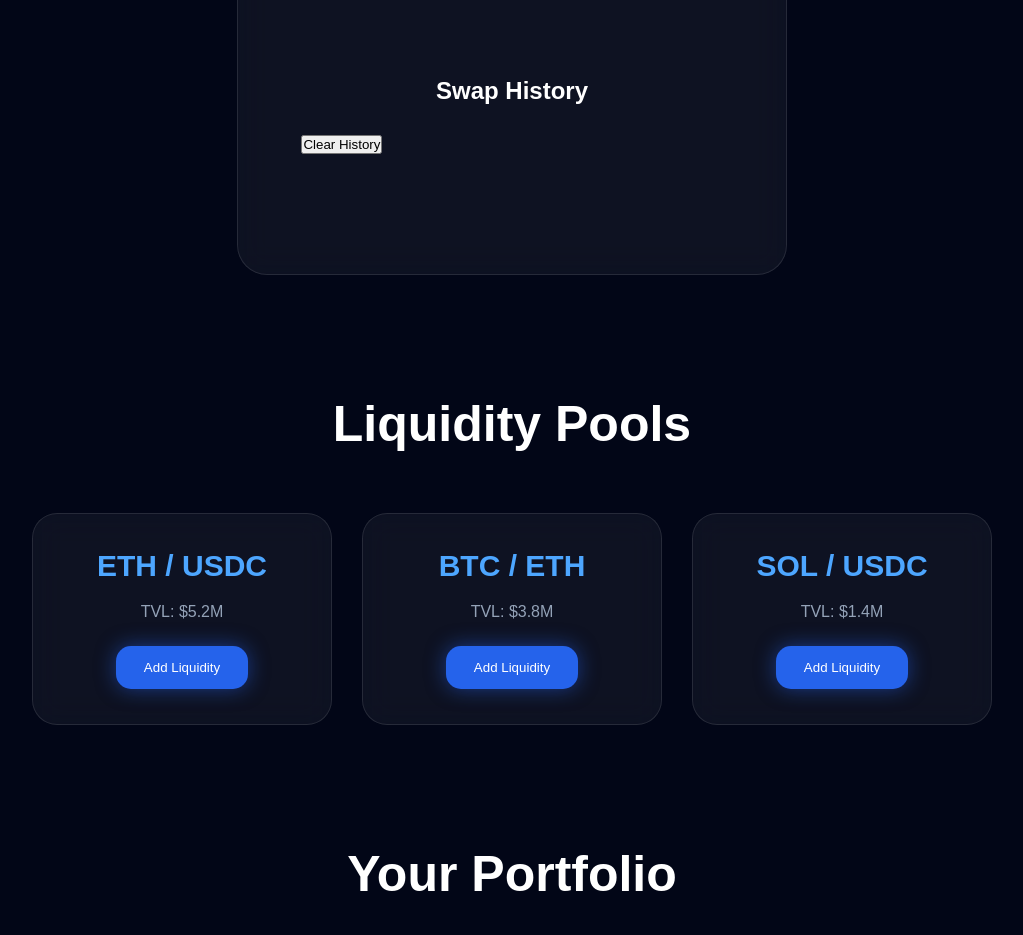
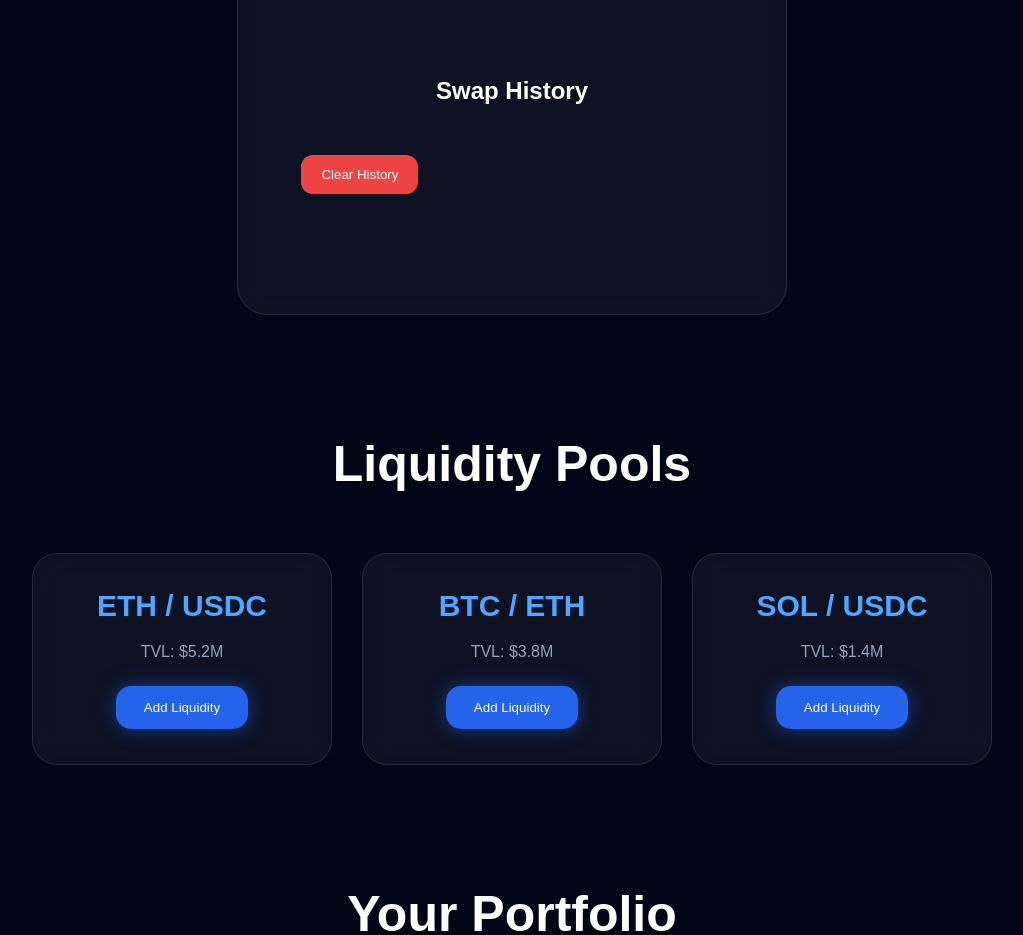
Before and after one commit to him09227/FluxArc, a plain HTML site: page index.html in a window 1280 px wide. Shown: the part 1602-2537 px from the top of the page, without its empty margins (128-1151 px from the left). Drawn offline with Linux system fonts and the light colour scheme.

Commit message:
Style clear history button with new design

```diff
--- a/style.css
+++ b/style.css
@@ -579,3 +579,13 @@ footer p{
   border-radius:20px;
   padding:20px;
 }
+
+#clearHistoryBtn{
+  margin-top:20px;
+  padding:12px 20px;
+  border:none;
+  border-radius:12px;
+  background:#ef4444;
+  color:white;
+  cursor:pointer;
+}
```
